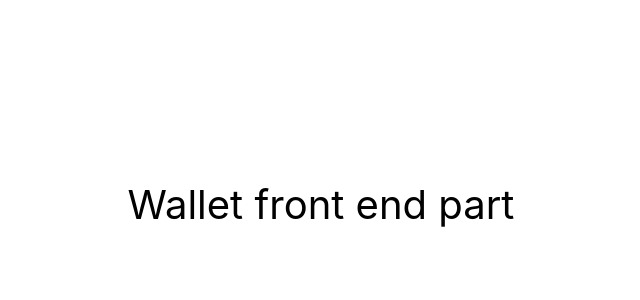
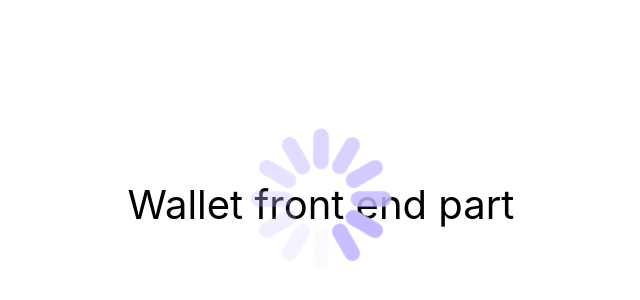
Before and after one commit to Yura-Voloshyn/wallet-front-end, a React (Create React App) app: page / in a window 1280 px wide. Shown: the part 196-496 px from the top of the page, without its empty margins (319-959 px from the left). Built offline with nearby package versions, Linux system fonts and the light colour scheme.

Commit message:
makes loader

```diff
--- a/src/components/App.jsx
+++ b/src/components/App.jsx
@@ -1,3 +1,5 @@
+import Spinner from 'components/Spinner';
+
 export const App = () => {
   return (
     <div
@@ -10,6 +12,7 @@ export const App = () => {
         color: '#010101',
       }}
     >
+      <Spinner />
       Wallet front end part
     </div>
   );
--- /dev/null
+++ b/src/components/LoginForm/index.js
@@ -0,0 +1 @@
+export { default } from './LoginForm';
--- /dev/null
+++ b/src/components/Spinner/Spinner.jsx
@@ -0,0 +1,18 @@
+import { RotatingLines } from 'react-loader-spinner';
+import { SpinnerBox } from './Spinner.styled';
+
+const Spinner = () => {
+  return (
+    <SpinnerBox>
+      <RotatingLines
+        width="150"
+        strokeColor="#C5BAFF"
+        strokeWidth="5"
+        animationDuration="0.75"
+        visible={true}
+      />
+    </SpinnerBox>
+  );
+};
+
+export default Spinner;
--- /dev/null
+++ b/src/components/Spinner/Spinner.styled.js
@@ -0,0 +1,8 @@
+import styled from '@emotion/styled';
+
+export const SpinnerBox = styled.div`
+  position: fixed;
+  top: 50%;
+  left: 50%;
+  transform: translate(-50%, -50%);
+`;
--- /dev/null
+++ b/src/components/Spinner/index.js
@@ -0,0 +1 @@
+export { default } from './Spinner';
```
Also changed, not shown: package.json (+7 -0 lines), src/components/LoginForm/LoginForm.jsx (added), src/components/LoginForm/LoginForm.styled.js (added), 1 other file (tests, documents, lock files or other folders).
